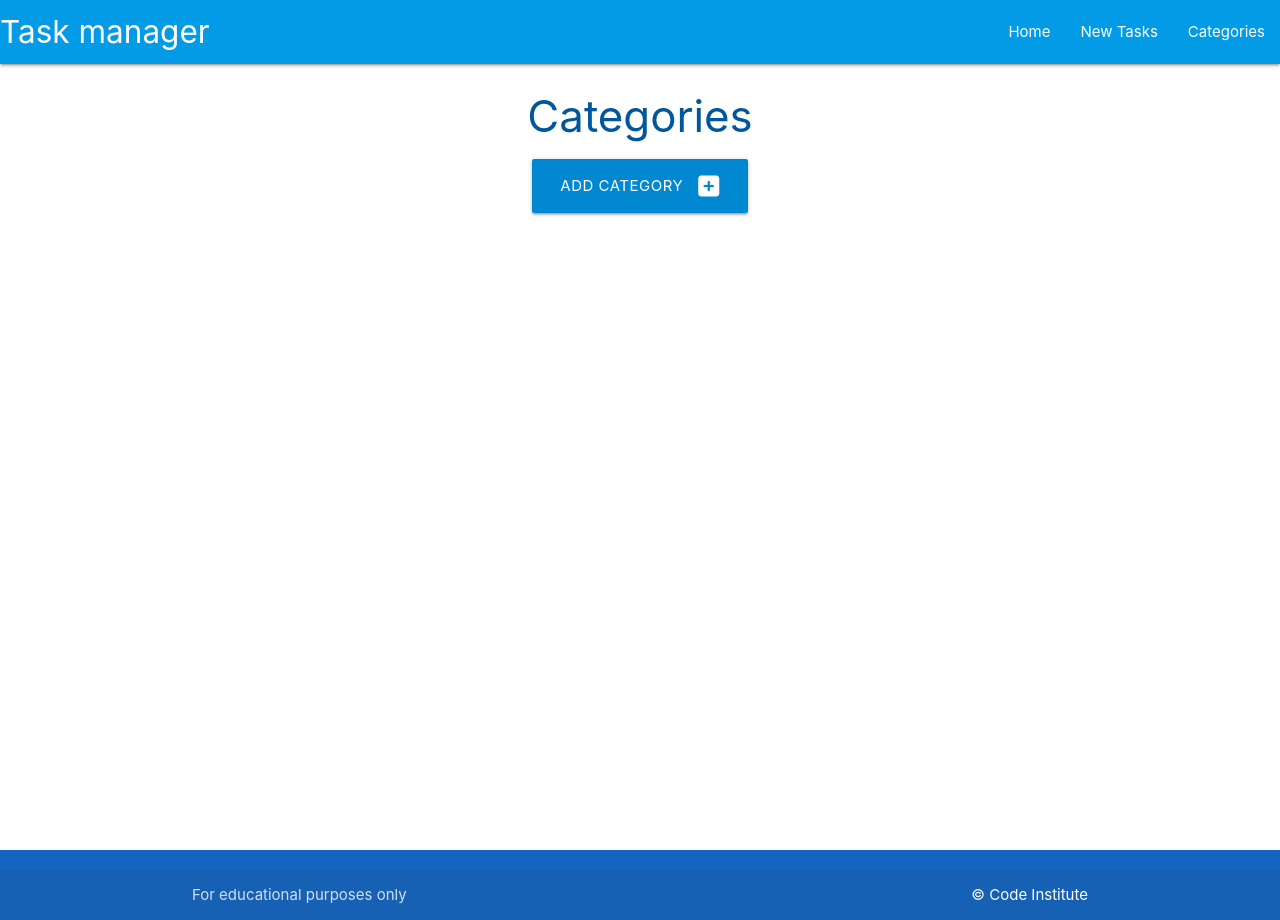
After one commit to monika-mak/task_manager_ci, a Flask app: page /categories in a window 1280 px wide. The commit adds this page. Run offline with Flask 3, Linux system fonts and the light colour scheme; some libraries are stand-ins or nearby versions.

Commit message:
display categories page and add category, with routes connected

```diff
--- a/taskmanager/routes.py
+++ b/taskmanager/routes.py
@@ -6,3 +6,12 @@ from taskmanager.models import Category, Task
 @app.route("/")
 def home():
     return render_template("tasks.html")
+
+
+@app.route("/categories")
+def categories(): # python function
+    return render_template("categories.html")
+
+@app.route("/add_category", methods=["GET", "POST"])
+def add_category():
+    return render_template("add_category.html")
--- a/taskmanager/templates/base.html
+++ b/taskmanager/templates/base.html
@@ -21,7 +21,7 @@
               <ul class="right hide-on-med-and-down">
                 <li><a href="{{ url_for('home') }}">Home</a></li>
                 <li><a href="">New Tasks</a></li>
-                <li><a href="">Categories</a></li>
+                <li><a href="{{ url_for('categories') }}">Categories</a></li>
 
               </ul>
             </div>
@@ -30,6 +30,7 @@
           <ul class="sidenav" id="mobile-demo">
             <li><a href="{{ url_for('home') }}">Home</a></li>
             <li><a href="">New Tasks</a></li>
+            <li><a href="{{ url_for('categories') }}">Categories</a></li>
             <li><a href="">Categories</a></li>
           </ul>
     </header>
--- /dev/null
+++ b/taskmanager/templates/categories.html
@@ -0,0 +1,14 @@
+{% extends "base.html" %}
+{% block content %}
+
+<h3 class="light-blue-text text-darken-4 center-align">Categories</h3>
+
+<div class="row">
+    <div class="col s12 center-align">
+        <a href="{{ url_for('add_category') }}" class="btn-large light-blue darken-2">
+            Add Category <i class="fas fa-plus-square right"></i>
+        </a>
+    </div>
+</div>
+
+{% endblock %}
```
Also changed, not shown: taskmanager/templates/add_category.html (added, +8 -0 lines).
